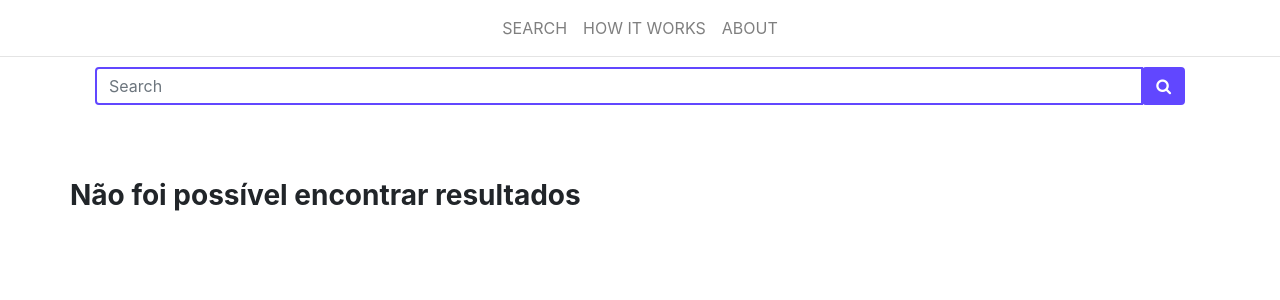
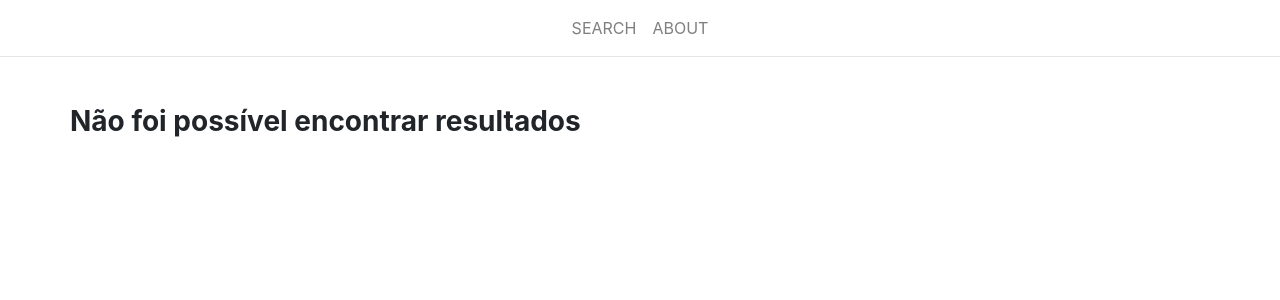
Before and after one commit to thainapires/TvShows-Finder, a Flask app: page /search_tvshow in a window 1280 px wide. Shown: the top 300 px of the page. Run offline with Flask 2, Linux system fonts and the light colour scheme; data that the repository does not hold is empty; some libraries are stand-ins or nearby versions.

Commit message:
Deleting howitworks.html

```diff
--- a/app.py
+++ b/app.py
@@ -12,10 +12,6 @@ def index():
 def about():
     return render_template('about.html', randn = str(random.randint(4001,5000)))
 
-@app.route('/howitworks')
-def howitworks():
-    return render_template('howitworks.html', randn = str(random.randint(4001,5000)))
-
 @app.route('/search_tvshow', methods=['GET','POST'])
 def search_tvshow():
     search_term = ''
@@ -26,26 +22,36 @@ def search_tvshow():
     response = requests.get("http://api.tvmaze.com/search/shows?q={}".format(search_term))
     #jprint(response.json()[1])
     response = response.json()
+    #print(type(response))
     tvshow =[]
     if(not response):
         return render_template('movies.html', randn = str(random.randint(101,4000)))
-    for i in range(4):
-        img = response[i]["show"]["image"]["original"]
+    jprint(response)
+    for i in range(len(response)-1):
+        img = response[i]["show"]["image"]
         if(img == None):
-            img = "https://i.imgflip.com/1g778w.jpg"
+            img = "../static/img_404.jpg"
+        else:
+            img = img["original"]
         name = response[i]['show']['name']
+        if(name == None):
+            name = 'not found'
         year = response[i]['show']['premiered']
         if(year == None):
             year = '-'
         else:
             year = year[0:4]
         time = response[i]['show']['schedule']['time'][0:2]
+        if(time == None):
+            time = '0'
         genres = response[i]['show']['genres']
-        summary = response[i]['show']['summary'][0:110]+'...'
+        if(genres == None):
+            genres = 'not found'
+        summary = response[i]['show']['summary']
         if(summary == None):
             summary = '-'
         else:
-            summary = summary.replace('<p>', '').replace('</p>', '').replace('<b>', '').replace('</b>', '')
+            summary = summary[0:110]+'...'.replace('<p>', '').replace('</p>', '').replace('<b>', '').replace('</b>', '')
         website = response[i]['show']['officialSite']
         rating = response[i]['show']['rating']['average']
         tvshow.append([
--- a/templates/base.html
+++ b/templates/base.html
@@ -19,9 +19,6 @@
                     <a class="nav-link" href="/">SEARCH <span class="sr-only">Home</span></a>
                 </li>
                 <li class="nav-item">
-                    <a class="nav-link" href="/howitworks">HOW IT WORKS</a>
-                </li>
-                <li class="nav-item">
                     <a class="nav-link" href="/about">ABOUT</a>
                 </li>
             </ul>
--- a/templates/movies.html
+++ b/templates/movies.html
@@ -7,14 +7,6 @@
 
 {% block body %}
 <div class='container'>
-    <form style="padding:10px;", action="{{ url_for('search_tvshow') }}" method="post">
-                <div class="input-group mb-3">
-                    <input type="text" name="search_term"  class="form-control search-bar" placeholder="Search" aria-label="Recipient's username">
-                    <div class="input-group-append"></div>
-                    <button type="submit" class="input-group-text search-bar-icon"><i class="fa fa-search icon-search"></i></button>
-                    <!--<button type="submit" class="btn btn-primary">Submit</button>-->
-                </div>
-            </form>
     <div class="album py-5 bg-white">
           <div class="row">
             {% if tvshows|length > 0 %}
```
Also changed, not shown: static/img_404.jpg (added), templates/howitworks.html (deleted).
